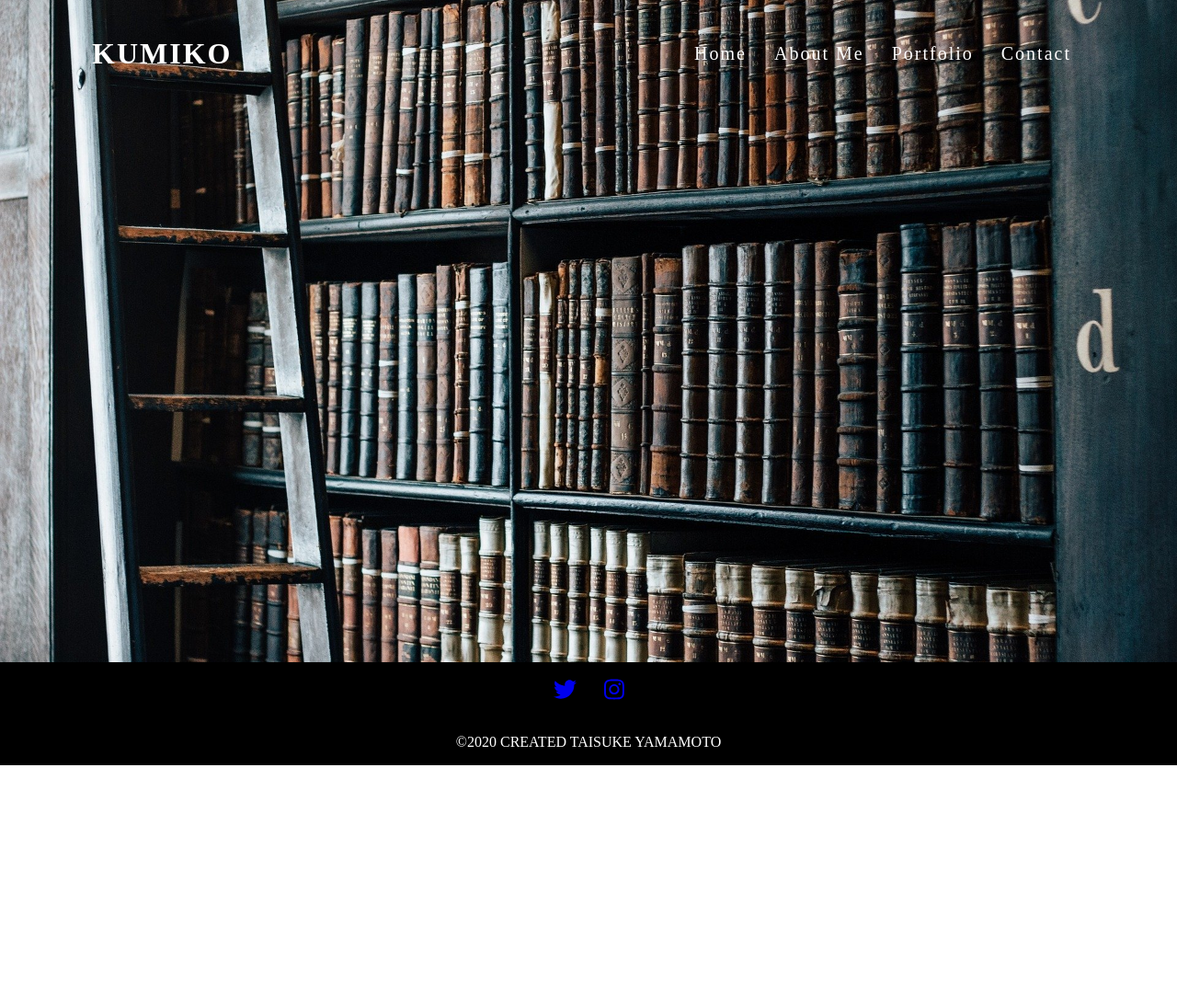
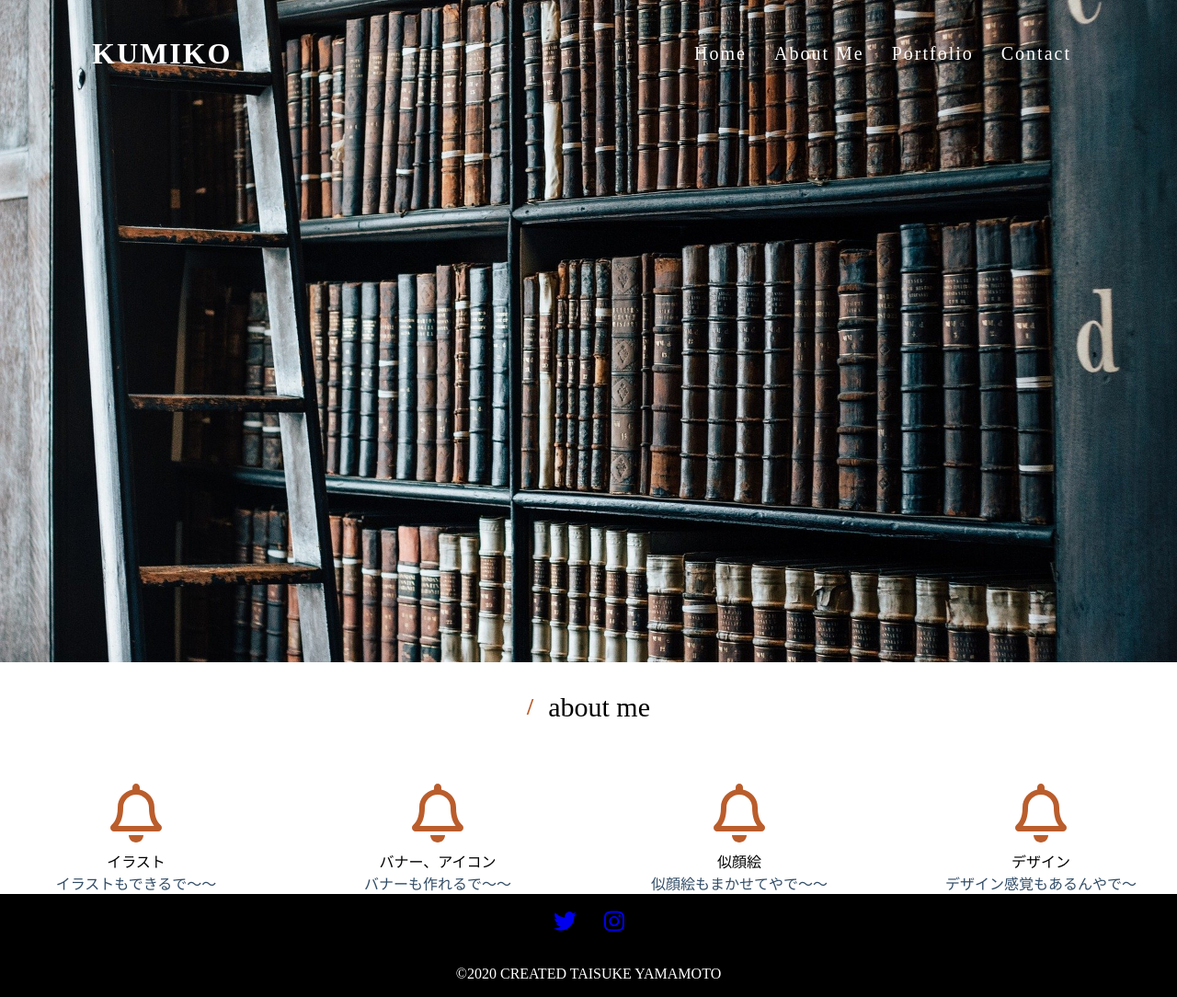
Before and after one commit to taisuke101/kumiko-portfolio, a Gatsby site: page / in a window 1280 px wide. Shown: the whole page at 92% size. Before the commit the page ends 832 px from the top, so only its background shows below. Built offline with nearby package versions, Linux system fonts and the light colour scheme; Gatsby itself is replaced by a stand-in of ours.

Commit message:
コンポーネントの分割

```diff
--- a/src/components/Layout.js
+++ b/src/components/Layout.js
@@ -10,6 +10,7 @@ import { config } from '@fortawesome/fontawesome-svg-core';
 config.autoAddCss = false;
 
 const Layout = ({ children }) => {
+
     return (
         <>
             <Header />
--- /dev/null
+++ b/src/components/about/about.js
@@ -0,0 +1,34 @@
+import React from 'react'
+
+import services from '../../constants/services';
+import Title from '../title/title';
+import {
+    AboutStyles,
+    SectionCenter,
+    Span,
+    Heading4,
+    Paragraph
+} from './about.styles';
+
+const About = () => {
+    return (
+        <AboutStyles>
+            <Title title='about me' />
+            <SectionCenter>
+                {
+                    services.map(({id, icon, label, text}) => {
+                        return (
+                            <article key={id}>
+                                <Span>{icon}</Span>
+                                <Heading4>{label}</Heading4>
+                                <Paragraph>{text}</Paragraph>
+                            </article>
+                        )
+                    })
+                }
+            </SectionCenter>
+        </AboutStyles>
+    )
+}
+
+export default About
--- /dev/null
+++ b/src/components/about/about.styles.js
@@ -0,0 +1,40 @@
+import styled from 'styled-components';
+
+export const AboutStyles = styled.div`
+    margin: 0;
+    padding: 0;
+`
+
+export const SectionCenter = styled.div`
+    margin-top: 4rem;
+    display: grid;
+    gap: 2rem;
+    grid-gap: 2rem;
+    text-align: center;
+
+    @media (min-width: 768px) {
+        grid-template-columns: repeat(2, 1fr);
+    }
+    @media (min-width: 992px) {
+        grid-template-columns: repeat(3, 1fr);
+    }
+    @media (min-width: 1200px) {
+        grid-template-columns: repeat(4, 1fr);
+    }
+`
+
+export const Span = styled.span`
+    font-size: 4rem;
+    color: hsl(21, 62%, 45%);
+    margin-bottom: 1rem;
+`
+
+export const Heading4 = styled.h4`
+    text-transform: uppercase;
+    font-weight: 500;
+`
+
+export const Paragraph = styled.p`
+    color: hsl(209, 34%, 30%);
+    max-width: 35em;
+`
--- a/src/components/background/background.js
+++ b/src/components/background/background.js
@@ -8,7 +8,7 @@ const query = graphql`
 {
     file(relativePath: {eq: "bookshelf.jpg"}) {
         childImageSharp {
-            fluid {
+            fluid(quality: 100) {
             ...GatsbyImageSharpFluid_withWebp
             }
         }
--- a/src/components/background/background.styles.js
+++ b/src/components/background/background.styles.js
@@ -2,6 +2,7 @@ import styled from 'styled-components';
 
 
 export const ImageContainer = styled.div`
+
     .bcg {
         min-height: 100vh;
         margin-top: -5rem;
--- a/src/components/header/header.js
+++ b/src/components/header/header.js
@@ -1,5 +1,8 @@
 import React from 'react'
 import { Link } from 'gatsby';
+
+import { FontAwesomeIcon } from '@fortawesome/react-fontawesome';
+import { faBars } from '@fortawesome/free-solid-svg-icons'
 
 import {
     HeaderStyles,
--- a/src/components/hero/hero.styles.js
+++ b/src/components/hero/hero.styles.js
@@ -13,8 +13,8 @@ export const HeroContainer = styled.section`
         transition: var(--transition);
     }
     a:hover {
-        background: var(--clr-white);
-        color: var(--clr-black);
+        background: #fff;
+        color: #000;
     }
     @media (min-width: 800px) {
       /* padding: 0 1rem; */
--- /dev/null
+++ b/src/components/title/title.js
@@ -0,0 +1,15 @@
+import React from 'react'
+
+import { TitleStyles, Heading2, Span} from './title.styles';
+
+const Title = ({ title }) => {
+    return (
+        <TitleStyles>
+            <Heading2>
+                <Span>/</Span> {title}
+            </Heading2>
+        </TitleStyles>
+    )
+}
+
+export default Title
--- /dev/null
+++ b/src/components/title/title.styles.js
@@ -0,0 +1,22 @@
+import styled from 'styled-components';
+
+export const TitleStyles = styled.div`
+    text-align: center;
+    margin-top: 2rem;
+    margin-bottom: 2rem;
+    font-size: 20px;
+`
+
+export const Heading2 = styled.h2`
+    display: flex;
+    align-items: center;
+    justify-content: center;
+    font-weight: 500;
+`
+
+export const Span = styled.span`
+    font-size: 0.85em;
+    color:  hsl(21, 62%, 45%);
+    margin-right: 1rem;
+    font-weight: 700;
+`
--- /dev/null
+++ b/src/constants/services.js
@@ -0,0 +1,32 @@
+import React from 'react';
+
+import '@fortawesome/fontawesome-svg-core/styles.css';
+import { faBell } from '@fortawesome/free-regular-svg-icons';
+import { FontAwesomeIcon } from '@fortawesome/react-fontawesome';
+
+export default [
+    {
+        id: 1,
+        icon: <FontAwesomeIcon icon={faBell} />,
+        label: 'イラスト',
+        text: 'イラストもできるで〜〜'
+    },
+    {
+        id: 2,
+        icon: <FontAwesomeIcon icon={faBell} />,
+        label: 'バナー、アイコン',
+        text: 'バナーも作れるで〜〜'
+    },
+    {
+        id: 3,
+        icon: <FontAwesomeIcon icon={faBell} />,
+        label: '似顔絵',
+        text: '似顔絵もまかせてやで〜〜'
+    },
+    {
+        id: 4,
+        icon: <FontAwesomeIcon icon={faBell} />,
+        label: 'デザイン',
+        text: 'デザイン感覚もあるんやで〜'
+    }
+]
--- a/src/constants/sociallink/sociallink.styles.js
+++ b/src/constants/sociallink/sociallink.styles.js
@@ -5,7 +5,6 @@ export const SNS = styled.ul`
     list-style: none;
     font-size: 25px;
     color: #fff;
-
 
     li {
         color: #fff;
--- a/src/pages/index.js
+++ b/src/pages/index.js
@@ -2,12 +2,14 @@ import React from "react"
 
 import Layout from  '../components/Layout';
 import Hero from '../components/hero/hero';
+import About from '../components/about/about';
 
 
 export default function Home() {
   return (
     <Layout>
       <Hero />
+      <About />
     </Layout>
   )
 }
```
Also changed, not shown: src/components/sidebar/sidebar.js (added, +15 -0 lines), src/components/sidebar/sidebar.styles.js (added, +65 -0 lines), src/constants/links.js (added, +24 -0 lines), src/context/context.js (added, +29 -0 lines).
